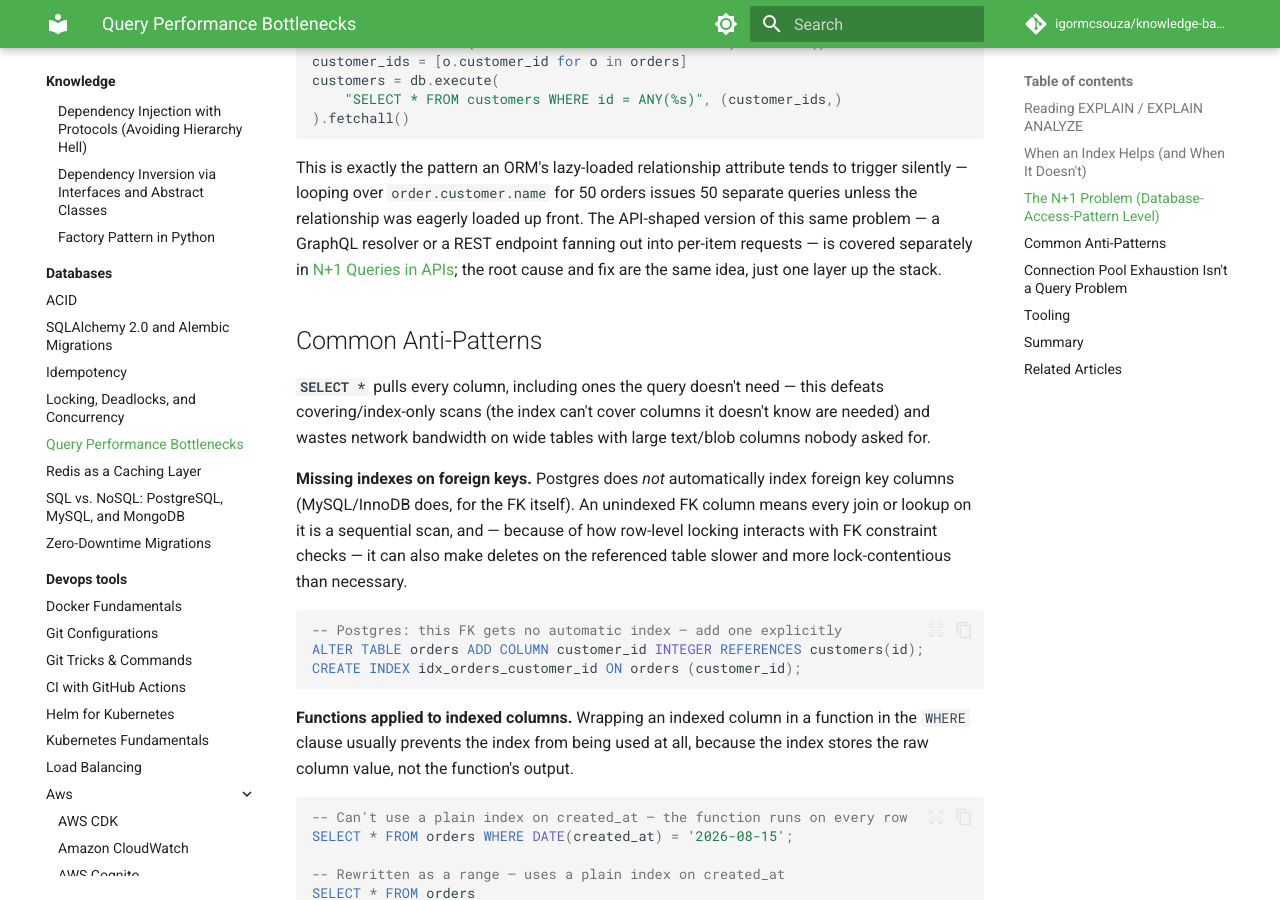
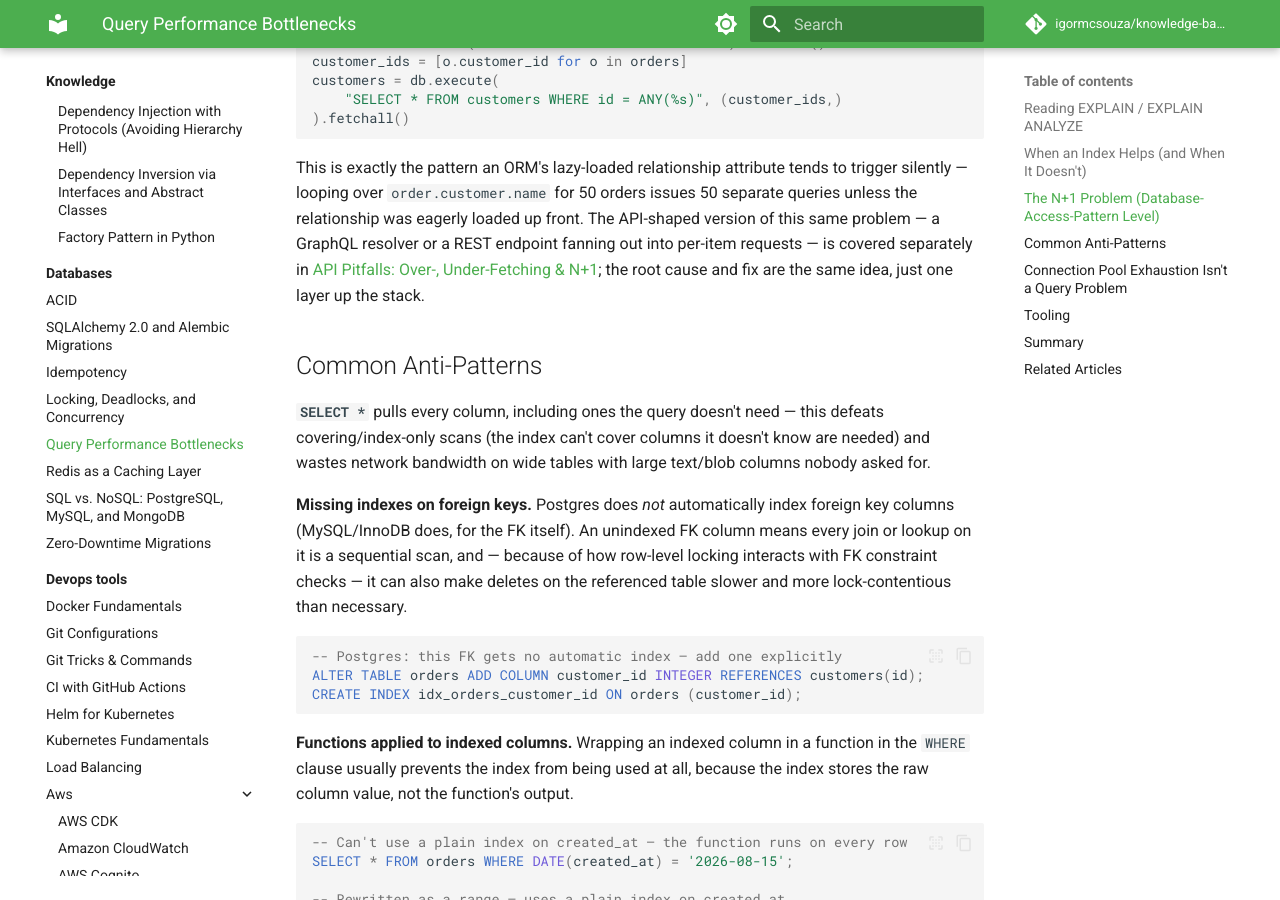
Before and after one commit to igormcsouza/knowledge-base, an MkDocs documentation site: the page built from docs/knowledge/databases/query-performance-bottlenecks.md, in a window 1280 px wide and 900 px high, scrolled down 2975 px. Built offline with MkDocs 1.6.1 and Material for MkDocs 9.7.7, drawn with Linux system fonts in a browser that asks for light colours; comment, search, counter and statistics services are not loaded; some of the changed text lies outside the part shown.

Commit message:
Fix cross-link to API pitfalls article filename

```diff
--- a/docs/knowledge/databases/query-performance-bottlenecks.md
+++ b/docs/knowledge/databases/query-performance-bottlenecks.md
@@ -161,8 +161,8 @@ tends to trigger silently — looping over `order.customer.name` for 50 orders
 issues 50 separate queries unless the relationship was eagerly loaded up
 front. The API-shaped version of this same problem — a GraphQL resolver or a
 REST endpoint fanning out into per-item requests — is covered separately in
-[N+1 Queries in APIs](../web-development/n-plus-one-queries.md); the root
-cause and fix are the same idea, just one layer up the stack.
+[API Pitfalls: Over-, Under-Fetching & N+1](../web-development/api-pitfalls-n-plus-one.md);
+the root cause and fix are the same idea, just one layer up the stack.
 
 ## Common Anti-Patterns
 
@@ -282,8 +282,8 @@ rare 3-second outlier.
   is left-to-right only; covering indexes avoid touching the table at all.
 - N+1 at the database level is one query for a list plus N queries for
   related rows — fix with a join or a single `WHERE id IN (...)`; see
-  [N+1 Queries in APIs](../web-development/n-plus-one-queries.md) for the
-  same problem one layer up.
+  [API Pitfalls: Over-, Under-Fetching & N+1](../web-development/api-pitfalls-n-plus-one.md)
+  for the same problem one layer up.
 - Common anti-patterns: `SELECT *`, unindexed foreign keys, functions
   wrapping indexed columns, and `OFFSET`-based pagination that gets slower
   the deeper a user pages.
```
